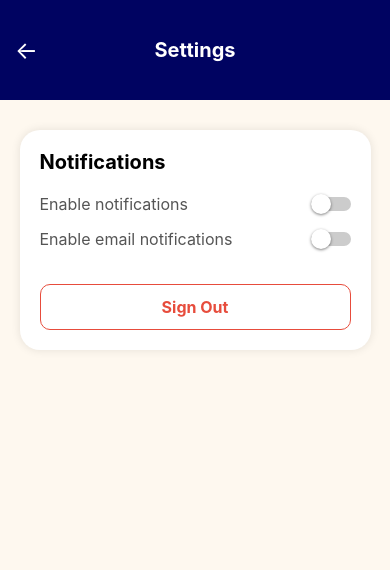
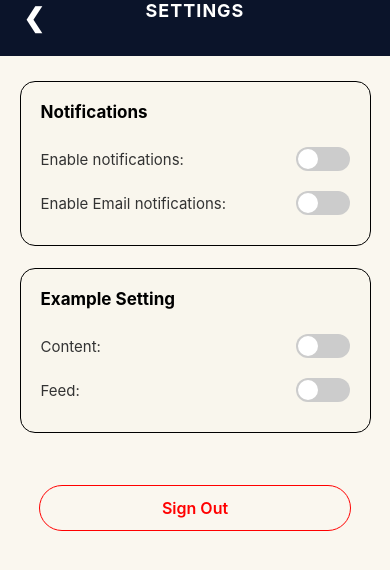
Before and after one commit to Purdue-ACM-SIGAPP/boilerbuzz-frontend, a React Native app: screen /Settings in a window 390 px wide. Shown: the top 570 px of the page. Built offline with nearby package versions, Linux system fonts and the light colour scheme.

Commit message:
Added a settings page

```diff
--- a/src/navigation/RootStackNavigator.tsx
+++ b/src/navigation/RootStackNavigator.tsx
@@ -13,7 +13,7 @@ export default function RootStackNavigator() {
   return (
     <NavigationContainer>
       <Stack.Navigator
-        initialRouteName="Settings"
+        initialRouteName="Login"
         screenOptions={{
           headerShown: false,
         }}
--- a/src/screens/SettingsPage.tsx
+++ b/src/screens/SettingsPage.tsx
@@ -1,157 +1,256 @@
-import React, { useState } from "react";
+// src/screens/SettingsPage.tsx
+import React, { useState, useRef } from "react";
 import {
   View,
   Text,
   StyleSheet,
-  Switch,
   TouchableOpacity,
-  StatusBar,
+  Animated,
+  Alert,
+  ScrollView,
 } from "react-native";
-import { SafeAreaView, SafeAreaProvider, useSafeAreaInsets } from "react-native-safe-area-context";
 import { useNavigation } from "@react-navigation/native";
+import { SafeAreaProvider, useSafeAreaInsets } from "react-native-safe-area-context";
 
-const Banner = ({ title, onBack }) => {
+// Easy way to test and change different color schemes/themes
+const COLORS = {
+  background: "#faf7ef",
+  cardBackground: "#f9f6ed",
+  switchOn: "#cfb991",
+  switchOff: "#ccc",
+  headerBackground: "#0b142a",
+  headerText: "#fff",
+};
+
+/* Header Banner */
+function SettingsHeader({ title, onBack }: { title: string; onBack: () => void }) {
+
+  // getting insets to apply top padding so header banner can reach iphone notchs
   const insets = useSafeAreaInsets();
+
   return (
-    <View style={[styles.banner, { paddingTop: insets.top }]}>
-      <TouchableOpacity
-        onPress={onBack}
-        style={[styles.backButton, { top: insets.top }]}
+    <View
+      style={[
+        styles.headerContainer,
+        { paddingTop: insets.top },
+      ]}
     >
-        <Text style={styles.backText}>←</Text>
+      {/* Back Arrow */}
+      <TouchableOpacity style={styles.backButton} onPress={onBack}>
+        <Text style={styles.backArrow}>❮</Text>
       </TouchableOpacity>
-      <View style={styles.titleContainer}>
-        <Text style={styles.title}>{title}</Text>
+
+      {/* Title */}
+      <View style={styles.headerCenter}>
+        <Text style={styles.headerTitle}>{title}</Text>
       </View>
     </View>
   );
+}
+
+/* Toggle switch functionality */
+function ToggleSwitch({value, onToggle}: {value: boolean; onToggle: (v: boolean) => void;}) {
+  const animation = useRef(new Animated.Value(value ? 1 : 0)).current;
+
+  // knob animation
+  const toggle = () => {
+    const newValue = !value;
+    onToggle(newValue);
+    Animated.timing(animation, {
+      toValue: newValue ? 1 : 0,
+      duration: 250, // duration in milliseconds
+      useNativeDriver: false,
+    }).start();
   };
 
+  const backgroundColor = animation.interpolate({
+    inputRange: [0, 1],
+    outputRange: [COLORS.switchOff, COLORS.switchOn],
+  });
+  const knobPosition = animation.interpolate({
+    inputRange: [0, 1],
+    outputRange: [2, 32],
+  });
+
+  return (
+    <TouchableOpacity onPress={toggle} activeOpacity={0.8}>
+      <Animated.View style={[styles.switch, { backgroundColor }]}>
+        <Animated.View style={[styles.switchKnob, { left: knobPosition }]} />
+      </Animated.View>
+    </TouchableOpacity>
+  );
+}
+
+/* Settings page component */
 export default function SettingsPage() {
   const navigation = useNavigation();
-  const handleBack = () => navigation.goBack();
 
-  // Switch states
+  // Toggle states for on/off settings
   const [notificationsEnabled, setNotificationsEnabled] = useState(false);
-  const [emailEnabled, setEmailEnabled] = useState(false);
+  const [emailNotificationsEnabled, setEmailNotificationsEnabled] = useState(false);
 
   return (
     <SafeAreaProvider>
-      <StatusBar barStyle="light-content" />
-      <SafeAreaView style={styles.container}>
-        <Banner title="Settings" onBack={handleBack} />
+      <View style={styles.container}>
+        <SettingsHeader title="SETTINGS" onBack={() => navigation.navigate("Tabs")} />
 
-        {/* Centered card */}
+        <ScrollView contentContainerStyle={styles.scrollContainer}>
+          {/* Notifications Card */}
           <View style={styles.card}>
             <Text style={styles.cardTitle}>Notifications</Text>
+            <View style={styles.row}>
+              <Text style={styles.label}>Enable notifications:</Text>
 
-          {/* Notification Switch */}
-          <View style={styles.row}>
-            <Text style={styles.label}>Enable notifications</Text>
-            <Switch
+              {/* Notifications toggle switch */}
+              <ToggleSwitch
                 value={notificationsEnabled}
-              onValueChange={setNotificationsEnabled}
-              trackColor={{ false: "#ccc", true: "#cbb88aff" }}
-              thumbColor={notificationsEnabled ? "#fff" : "#fff"}
+                onToggle={setNotificationsEnabled}
               />
             </View>
+            <View style={styles.row}>
+              <Text style={styles.label}>Enable Email notifications:</Text>
 
-          {/* Email Notification Switch */}
+              {/* Email notificaiton toggle switch */}
+              <ToggleSwitch
+                value={emailNotificationsEnabled}
+                onToggle={setEmailNotificationsEnabled}
+              />
+            </View>
+          </View>
+
+          {/* More settings Card */}
+          <View style={styles.card}>
+            <Text style={styles.cardTitle}>Example Setting</Text>
             <View style={styles.row}>
-            <Text style={styles.label}>Enable email notifications</Text>
-            <Switch
-              value={emailEnabled}
-              onValueChange={setEmailEnabled}
-              trackColor={{ false: "#ccc", true: "#cbb88aff" }}
-              thumbColor={emailEnabled ? "#fff" : "#fff"}
+              <Text style={styles.label}>Content:</Text>
+              <ToggleSwitch
+                value={notificationsEnabled}
+                onToggle={setNotificationsEnabled}
               />
+            </View>
+            <View style={styles.row}>
+              <Text style={styles.label}>Feed:</Text>
+              <ToggleSwitch
+                value={notificationsEnabled}
+                onToggle={setNotificationsEnabled}
+              />
+            </View>
           </View>
 
           {/* Sign Out Button */}
-          <TouchableOpacity style={styles.signOutButton} onPress={() => alert("Sign Out")}>
+          <TouchableOpacity
+            style={styles.signOutButton}
+            onPress={() =>
+              Alert.alert("Signed out!", undefined, [{ text: "OK" }])
+            }
+          >
             <Text style={styles.signOutText}>Sign Out</Text>
           </TouchableOpacity>
+        </ScrollView>
       </View>
-      </SafeAreaView>
     </SafeAreaProvider>
   );
 }
 
+/* Style sheets */
 const styles = StyleSheet.create({
   container: {
     flex: 1,
-    backgroundColor: "#fef8ef",
+    backgroundColor: COLORS.background,
+  },
+
+  headerContainer: {
+    width: "100%",
+    backgroundColor: COLORS.headerBackground,
+    flexDirection: "row",
     alignItems: "center",
-  },
-  banner: {
-    width: "100%",
-    backgroundColor: "#000361ff",
-    height: 100,
     justifyContent: "center",
+    paddingBottom: 35,
+    paddingHorizontal: 15,
     position: "relative",
   },
   backButton: {
     position: "absolute",
     left: 15,
-    justifyContent: "center",
-    height: "100%",
+    bottom: 15,
+    padding: 8,
   },
-  backText: {
+  backArrow: {
+    fontSize: 26,
     color: "#fff",
-    fontSize: 24,
+    fontWeight: "bold",
   },
-  titleContainer: {
-    position: "absolute",
-    top: 0,
-    bottom: 0,
-    left: 0,
-    right: 0,
-    justifyContent: "center",
+  headerCenter: {
+    flex: 1,
     alignItems: "center",
   },
-  title: {
-    color: "#fff",
-    fontSize: 20,
-    fontWeight: "bold",
+  headerTitle: {
+    fontSize: 18,
+    fontWeight: "700",
+    color: COLORS.headerText,
+    letterSpacing: 1,
+  },
+
+  scrollContainer: {
+    alignItems: "center",
+    paddingVertical: 25,
   },
   card: {
     width: "90%",
-    backgroundColor: "#fff",
-    borderRadius: 20,
+    backgroundColor: COLORS.cardBackground,
+    borderRadius: 15,
     padding: 20,
-    marginTop: 30,
-    shadowColor: "#000",
-    shadowOpacity: 0.1,
-    shadowRadius: 10,
-    elevation: 5,
+    marginBottom: 22,
+    borderWidth: 1,
+    borderColor: "#000",
+    borderStyle: "solid",
   },
   cardTitle: {
-    fontSize: 20,
-    fontWeight: "bold",
-    marginBottom: 20,
+    fontSize: 17,
+    fontWeight: "700",
+    marginBottom: 15,
     color: "#000",
   },
   row: {
     flexDirection: "row",
     justifyContent: "space-between",
     alignItems: "center",
-    marginBottom: 15,
+    marginVertical: 10,
   },
   label: {
-    fontSize: 16,
-    color: "#555",
+    fontSize: 15,
+    color: "#333",
   },
+
+  switch: {
+    width: 54,
+    height: 24,
+    borderRadius: 12,
+    justifyContent: "center",
+    paddingHorizontal: 2,
+  },
+  switchKnob: {
+    width: 20,
+    height: 20,
+    borderRadius: 10,
+    backgroundColor: "#fff",
+    position: "absolute",
+    top: 2,
+  },
+
   signOutButton: {
-    marginTop: 20,
-    borderWidth: 1,
-    borderColor: "#e74c3c",
-    borderRadius: 10,
+    borderWidth: 1.5,
+    borderColor: "red",
+    borderRadius: 50,
+    width: "80%",
+    alignItems: "center",
+    justifyContent: "center",
+    marginTop: 30,
     paddingVertical: 12,
-    alignItems: "center",
   },
   signOutText: {
-    color: "#e74c3c",
+    color: "red",
     fontSize: 16,
-    fontWeight: "bold",
+    fontWeight: "600",
   },
 });
```
Also changed, not shown: src/navigation/types.ts (line endings or trailing spaces). Lines whose indentation alone changed are shown as unchanged.
